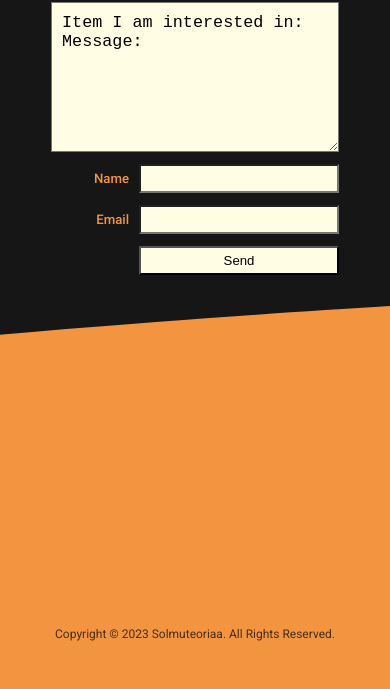
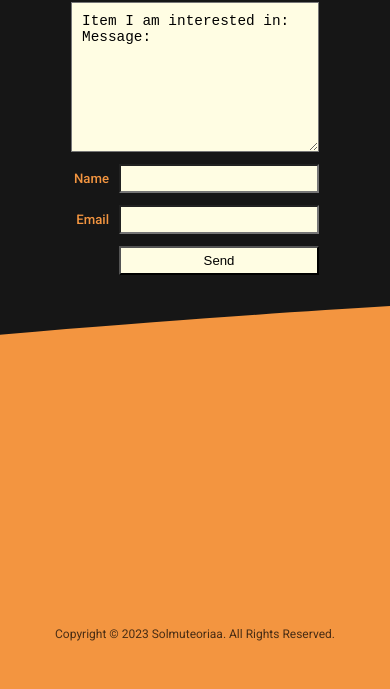
Before and after one commit to Solaxi/solmuteoriaa, a Gatsby site: page /market in a window 390 px wide. Shown: the part 1104-1793 px from the top of the page. Built offline with nearby package versions, Linux system fonts and the light colour scheme; Gatsby itself is replaced by a stand-in of ours; some icons are missing.

Commit message:
Scale contact form even smaller

```diff
--- a/src/components/ContactForm/ContactForm.scss
+++ b/src/components/ContactForm/ContactForm.scss
@@ -56,6 +56,7 @@
 
     & textarea {
       height:150px;
+      font-size: 2.4rem;
     }
 
     & .form-control, & .btn {
--- a/src/styles/market.scss
+++ b/src/styles/market.scss
@@ -150,7 +150,15 @@
 
   .market {
     &__form {
-      width:300px;
+      width:320px;
     }
   }
 }
+
+@media screen and (max-width: 500px) {
+  .market {
+    &__form {
+      width:260px;
+    }
+  }
+}
```
